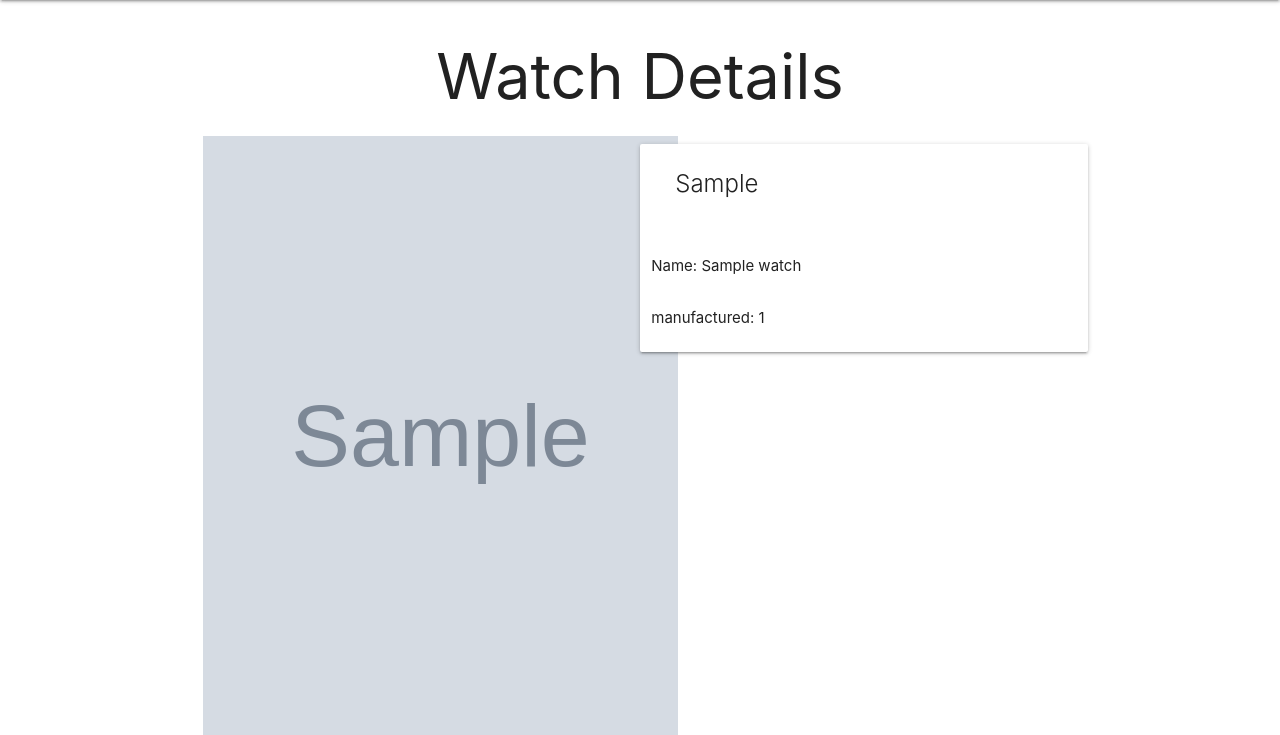
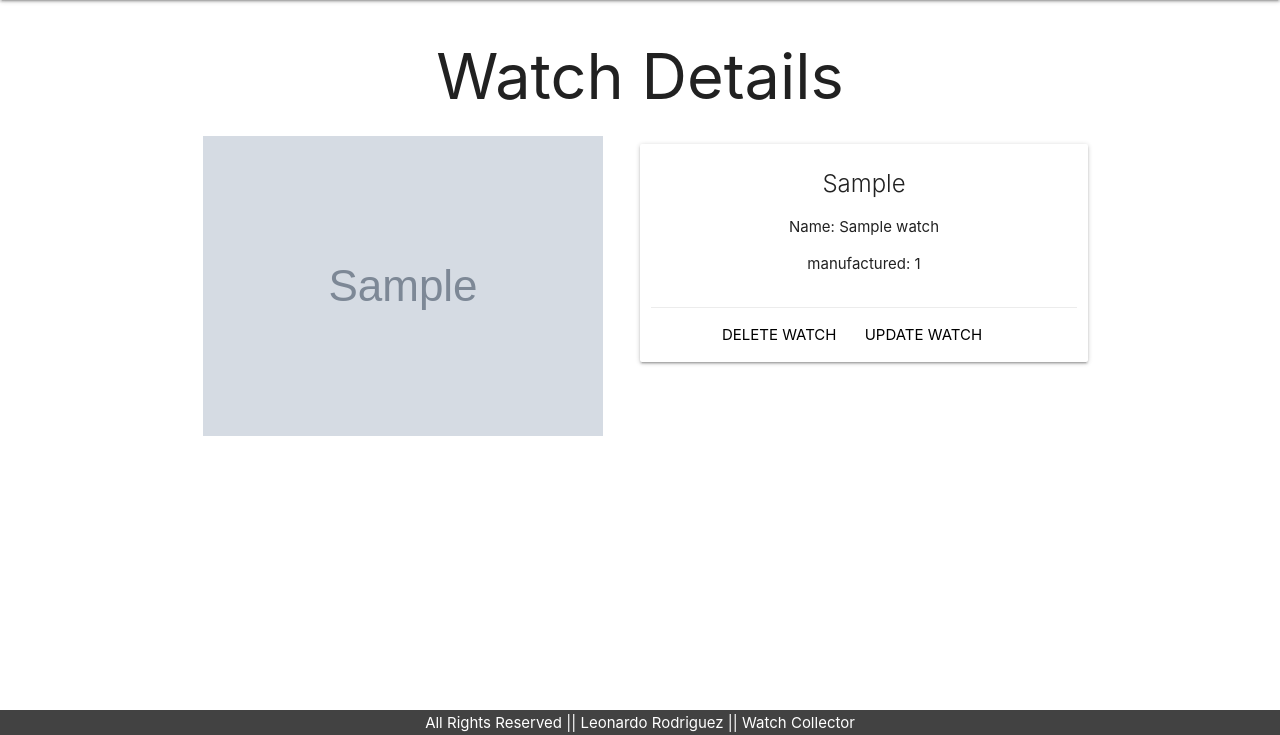
Before and after one commit to leovre/Watch_Collector, a Django app: page /watches/1/ in a window 1280 px wide. Shown: the part 64-799 px from the top of the page. Run offline with Django 4.2, Linux system fonts and the light colour scheme; tables that the repository leaves empty hold one stand-in row (values such as "Sample post"); grey boxes marked "Sample" are stand-in pictures.

Commit message:
full CRUD

```diff
--- a/main_app/templates/main_app/watch_form.html
+++ b/main_app/templates/main_app/watch_form.html
@@ -1,7 +1,11 @@
 {% extends 'base.html' %}
 
 {% block content %}
+{% if object %}
+<h1 class="center">Edit <span class="blue-text">{{object.brand}}</span></h1>
+{% else %}
 <h1 class="center">Add Watch</h1>
+{% endif %}
 <section class="container">
     <form action="" method="POST">
         {% csrf_token %}
--- a/main_app/templates/watches/detail.html
+++ b/main_app/templates/watches/detail.html
@@ -5,19 +5,24 @@
 
 
 <section class="row container">
-    <div class="responsive-img col s6">
-        <img src="{{ watch.img }}" alt="watch" width="475em" height="600em">
+    <div class=" col s6">
+        <img src="{{ watch.img }}" alt="watch"  class="responsive-img">
     </div>
 
 
     <div class="card col s6">
-        <div class="card-content">
+        <div class="card-content center">
             <span class="card-title">{{ watch.brand }}</span>
+            <p class="">Name: {{ watch.name }}</p>
+            <p>manufactured: {{ watch.manufactured }} </p>
         </div>
-        <p>Name: {{ watch.name }}</p>
-        <p>manufactured: {{ watch.manufactured }} </p>
 
+        <div class="card-action center">
+            <a href="{% url 'watch_delete' watch.id %}" class="black-text">Delete Watch</a>
+            <a href="{% url 'watch_update' watch.id %}" class="black-text">Update Watch</a>
+        </div>
     </div>
+
 
 </section>
 
--- a/main_app/templates/watches/index.html
+++ b/main_app/templates/watches/index.html
@@ -7,7 +7,7 @@
     <div class="col s4">
         <div class="card large">
             <div class="card-image ">
-                <img src="{{watches.img}}">
+                <img src="{{watches.img}}" class="responsive-img">
             </div>
             <div class="card-content">
 
@@ -17,7 +17,7 @@
 
             </div>
             <div class="card-action">
-                <a href="{% url 'detail' watches.id%}">Available</a>
+                <a href="{% url 'detail' watches.id%}" class="black-text">Available</a>
             </div>
         </div>
     </div>
--- a/main_app/urls.py
+++ b/main_app/urls.py
@@ -8,6 +8,8 @@ urlpatterns = [
     path('watches/', views.watches_index, name='index'),
     path('watches/<int:watch_id>/', views.watches_detail, name='detail'),
     path('watches/create/', views.WatchCreate.as_view(), name='watch_create'),
+    path('watches/<int:pk>/update/', views.WatchUpdate.as_view(), name='watch_update'),
+    path('watches/<int:pk>/delete/', views.WatchDelete.as_view(), name='watch_delete'),
     path('bands/', views.bands, name='bands'),
 
 ]
--- a/main_app/views.py
+++ b/main_app/views.py
@@ -1,5 +1,5 @@
 from django.shortcuts import render
-from django.views.generic.edit import CreateView
+from django.views.generic.edit import CreateView, UpdateView, DeleteView
 from .models import Watch
 
 
@@ -34,3 +34,11 @@ class WatchCreate(CreateView):
     model = Watch
     fields = "__all__"
     success_url = '/watches'
+
+class WatchUpdate(UpdateView):
+    model = Watch
+    fields = "__all__"
+
+class WatchDelete(DeleteView):
+    model = Watch
+    success_url = '/watches'
```
Also changed, not shown: main_app/templates/main_app/watch_confirm_delete.html (added, +12 -0 lines).
